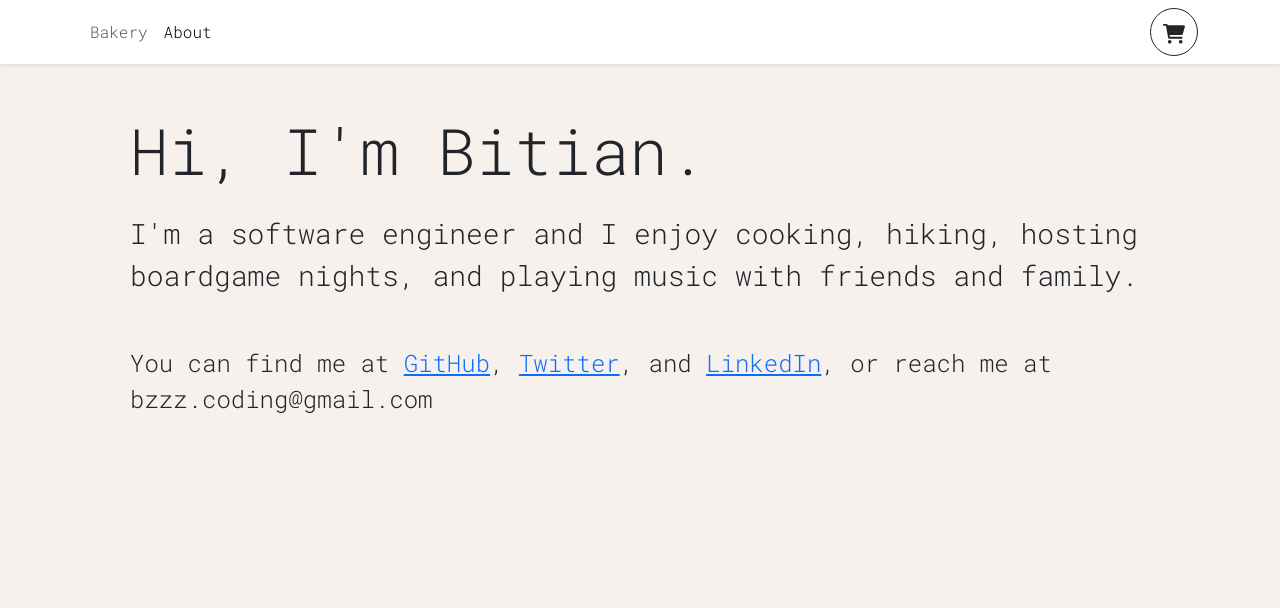
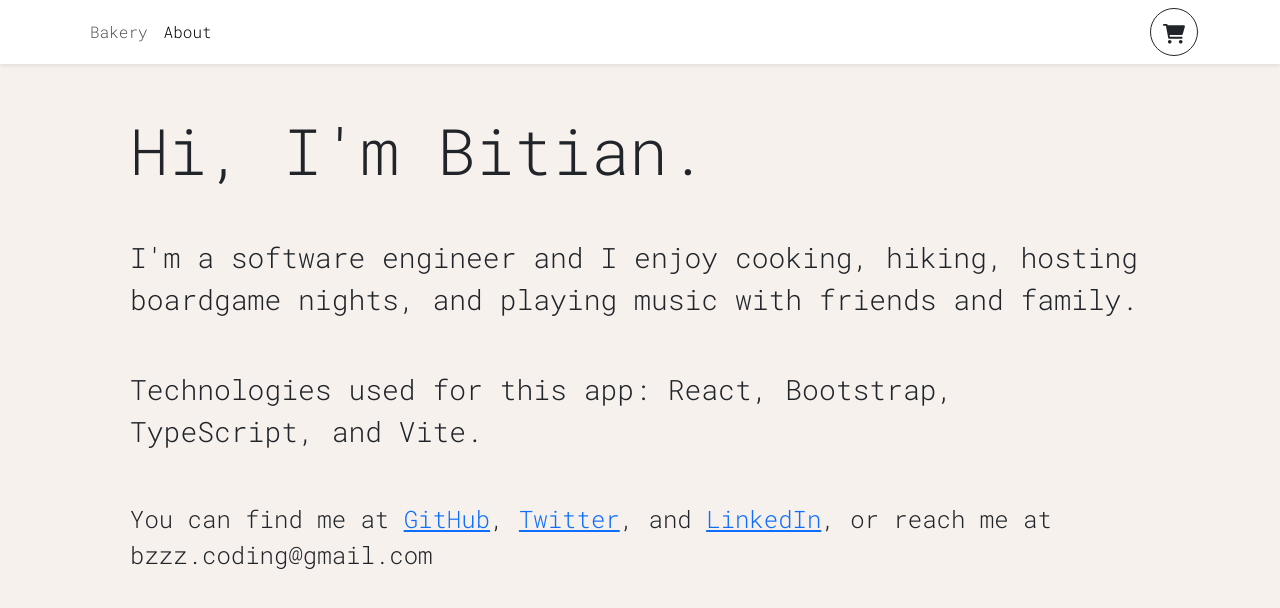
Before and after one commit to bzzz-coding/home-bakery, a React (Vite) app: page /about in a window 1280 px wide. Shown: the top 608 px of the page. Built offline with nearby package versions, Linux system fonts and the light colour scheme.

Commit message:
Updated content

```diff
--- a/src/pages/About.tsx
+++ b/src/pages/About.tsx
@@ -6,9 +6,12 @@ const About = () => {
       >
         Hi, I'm Bitian.
       </h1>
-      <p>
+      <p className="my-5">
         I'm a software engineer and I enjoy cooking, hiking, hosting boardgame nights, and playing
         music with friends and family.
+      </p>
+      <p>
+        Technologies used for this app: React, Bootstrap, TypeScript, and Vite.
       </p>
       <p className="mt-5 fs-4">
         You can find me at <a href="https://github.com/bzzz-coding">GitHub</a>, <a href="https://twitter.com/Bzzz_coding">Twitter</a>, and <a href="https://www.linkedin.com/in/bitian-zhang/">LinkedIn</a>, or reach me at bzzz.coding@gmail.com
```
